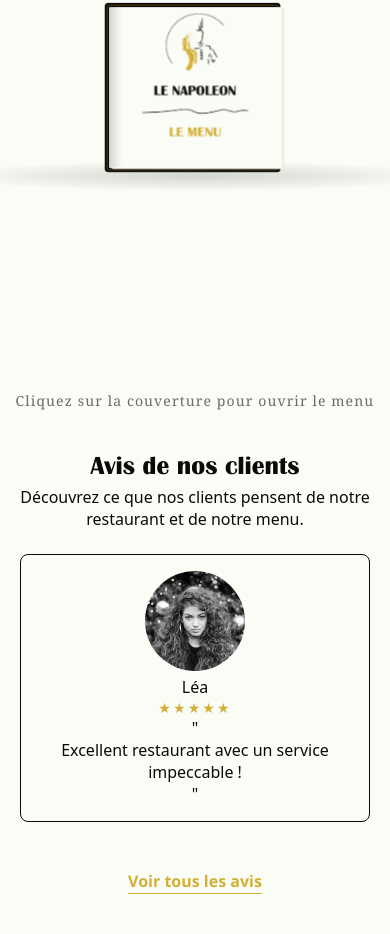
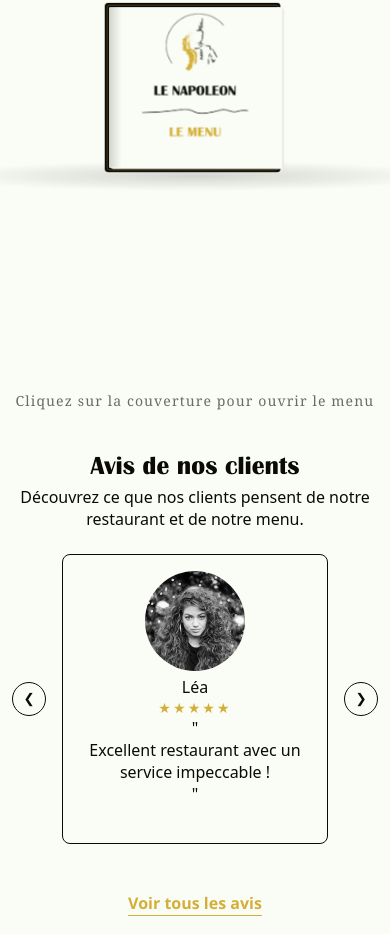
Before and after one commit to loan-heron/lenapoleon, a plain HTML site: page client/index.html in a window 390 px wide. Shown: the part 2865-3799 px from the top of the page. Before the commit the page ends 3777 px from the top, so only its background shows below. Drawn offline with Linux system fonts and the light colour scheme; a web font is replaced by a local one.

Commit message:
Avis deroulant

```diff
--- a/client/assets/css/style.css
+++ b/client/assets/css/style.css
@@ -589,17 +589,47 @@ hr {
   font-family: 'Segoe UI', Georgia, serif;
   padding: 2rem;
 }
+.avis-carousel {
+  display: flex;
+  align-items: center;
+  gap: 0.75rem;
+  max-width: 1080px;
+  margin: 1rem auto;
+}
 .avis-cards {
   display: flex;
+  flex: 1 1 auto;
+  min-width: 0;
   gap: 1rem;
-  max-width: 1080px;
-  margin: 1rem auto;
+  margin: 0;
   padding: 0.5rem;
   overflow-x: auto;
   scroll-snap-type: x mandatory;
   scroll-padding-inline: 0.5rem;
   scrollbar-color: var(--or) transparent;
   scrollbar-width: thin;
+}
+.avis-nav {
+  display: grid;
+  flex: 0 0 40px;
+  width: 40px;
+  height: 40px;
+  place-items: center;
+  border: 1px solid var(--noir);
+  border-radius: 50%;
+  background: var(--blanc);
+  color: var(--noir);
+  cursor: pointer;
+  transition: background-color 180ms ease, color 180ms ease;
+}
+.avis-nav:hover,
+.avis-nav:focus-visible {
+  background: var(--or);
+  color: var(--blanc);
+}
+.avis-nav:focus-visible {
+  outline: 2px solid var(--or-fonce);
+  outline-offset: 3px;
 }
 .avis-card {
   flex: 0 0 calc((100% - 2rem) / 3);
@@ -675,6 +705,14 @@ hr {
   }
   .avis-card {
     flex-basis: calc((100% - 1rem) / 2);
+  }
+  .avis-carousel {
+    gap: 0.5rem;
+  }
+  .avis-nav {
+    flex-basis: 34px;
+    width: 34px;
+    height: 34px;
   }
 }
 @media (max-width: 600px) {
--- a/client/assets/js/menu.js
+++ b/client/assets/js/menu.js
@@ -121,4 +121,26 @@
   window.addEventListener('resize', fit);
   fit();
   render();
+
+  const avisCards = document.querySelector('.avis-cards');
+
+  if (avisCards) {
+    document.querySelectorAll('[data-avis-scroll]').forEach((button) => {
+      button.addEventListener('click', () => {
+        const card = avisCards.querySelector('.avis-card');
+        if (!card) return;
+
+        const gap = Number.parseFloat(getComputedStyle(avisCards).gap) || 0;
+        const direction = Number(button.dataset.avisScroll);
+        const behavior = window.matchMedia('(prefers-reduced-motion: reduce)').matches
+          ? 'auto'
+          : 'smooth';
+
+        avisCards.scrollBy({
+          left: direction * (card.getBoundingClientRect().width + gap),
+          behavior,
+        });
+      });
+    });
+  }
 })();
--- a/client/index.html
+++ b/client/index.html
@@ -143,8 +143,19 @@
       <section class="avis" id="avis">
         <h2 class="avis-title">Avis de nos clients</h2>
         <p>Découvrez ce que nos clients pensent de notre restaurant et de notre menu.</p>
+        <div class="avis-carousel">
+          <button
+            class="avis-nav"
+            type="button"
+            data-avis-scroll="-1"
+            aria-label="Avis précédents"
+            aria-controls="avisCards"
+          >
+            &#10094;
+          </button>
           <div
             class="avis-cards"
+            id="avisCards"
             role="region"
             aria-label="Avis clients, défilement horizontal"
             tabindex="0"
@@ -182,6 +193,16 @@
               <p>"</p>
             </div>
           </div>
+          <button
+            class="avis-nav"
+            type="button"
+            data-avis-scroll="1"
+            aria-label="Avis suivants"
+            aria-controls="avisCards"
+          >
+            &#10095;
+          </button>
+        </div>
         <a href="#avis" class="avis-link">Voir tous les avis</a>
       </section>
     </main>
```
Lines whose indentation alone changed are shown as unchanged.
